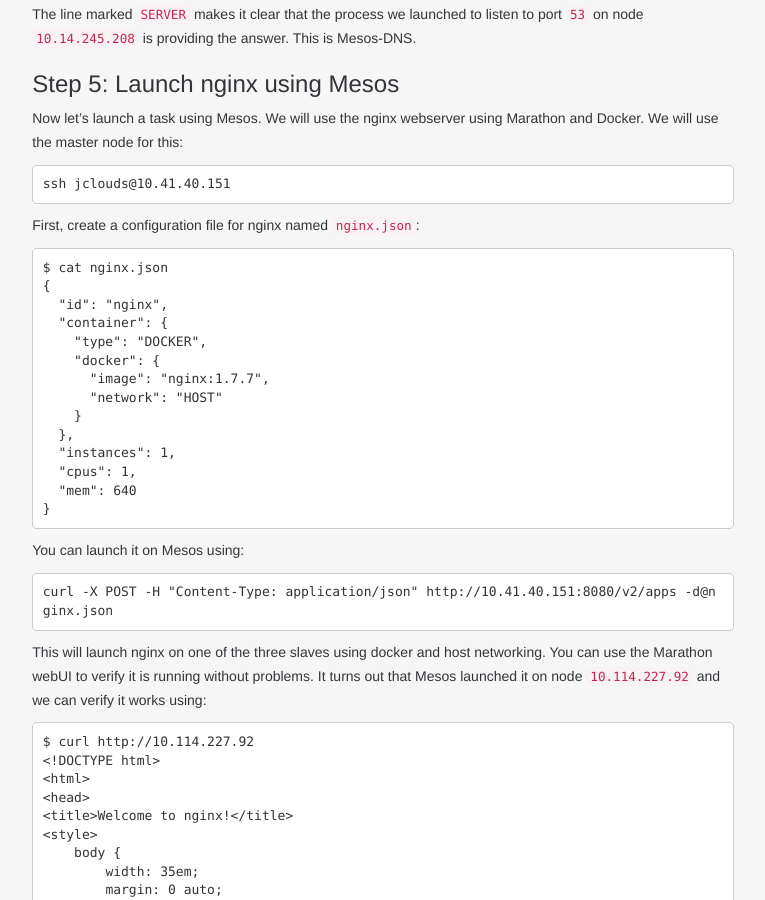
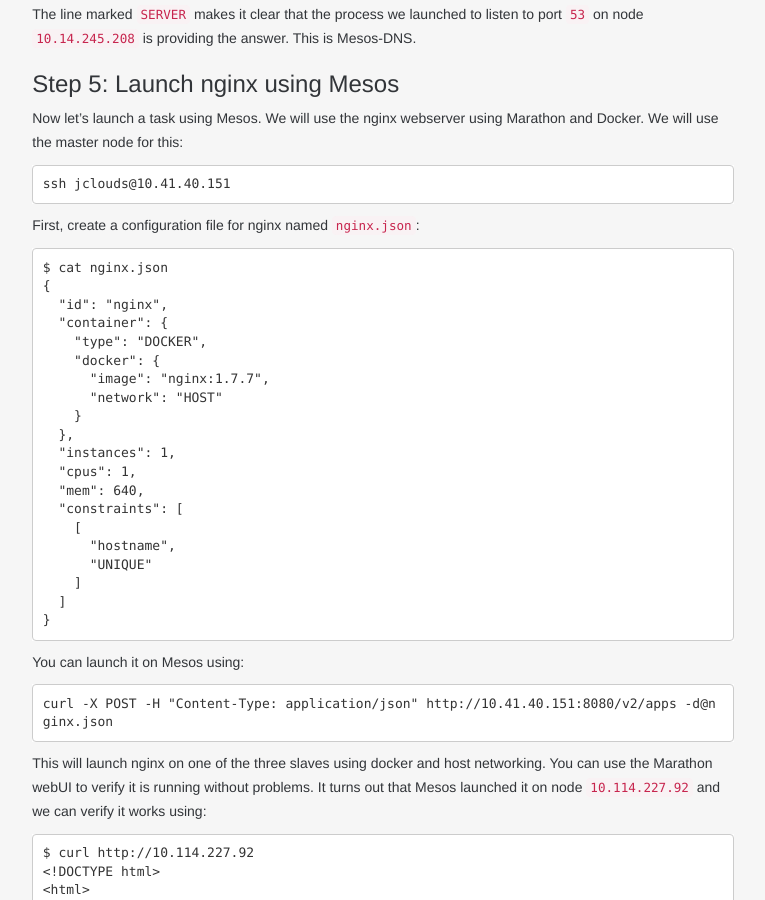
Before and after one commit to mesosphere/mesos-dns, a Jekyll site: the page built from docs/docs/tutorial-gce.md, in a window 1280 px wide and 900 px high, scrolled down 3416 px. Shown: the whole window, without its empty margins (379-1144 px from the left). Built offline with Jekyll 4.4.1, drawn with Linux system fonts in a browser that asks for light colours; nearby versions of some CDN libraries; some web fonts are replaced; Markdown is read by kramdown in place of the engine named in the settings.

Commit message:
add constraint hostname=UNIQUE

````diff
--- a/docs/docs/tutorial-gce.md
+++ b/docs/docs/tutorial-gce.md
@@ -186,7 +186,13 @@ $ cat nginx.json
   },
   "instances": 1,
   "cpus": 1,
-  "mem": 640
+  "mem": 640,
+  "constraints": [
+    [
+      "hostname",
+      "UNIQUE"
+    ]
+  ]
 }
 ```
 
````
